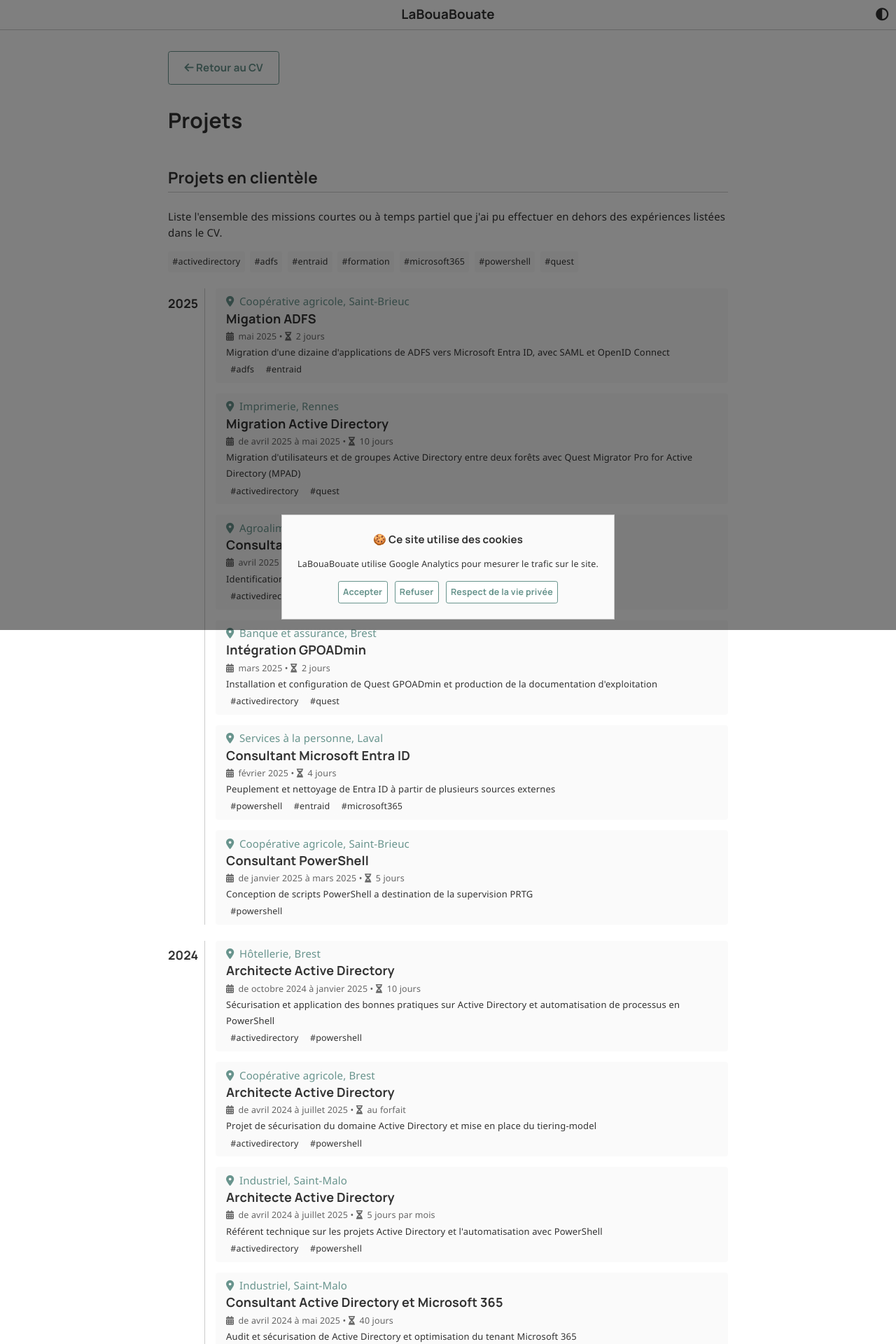
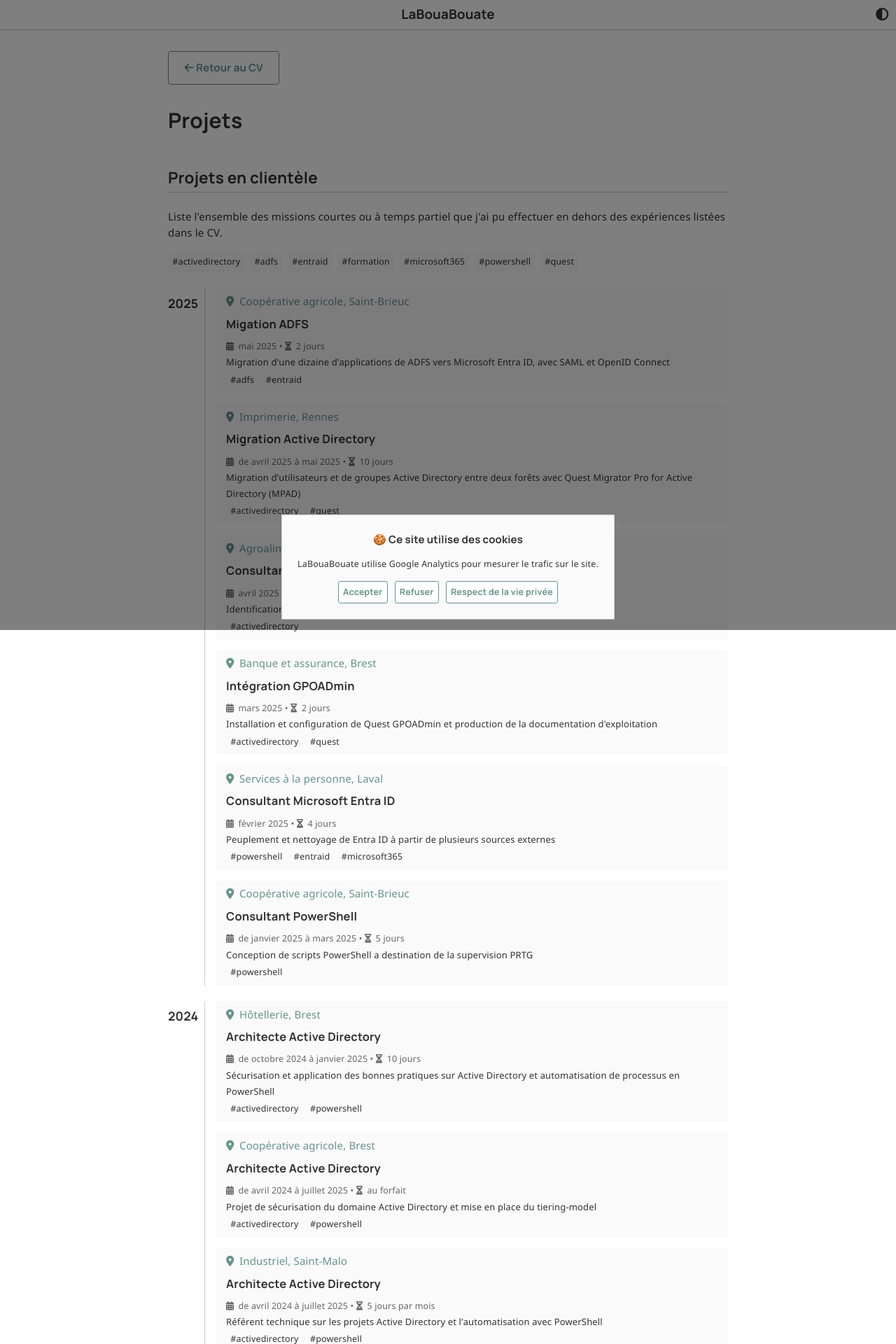
Before and after one commit to leobouard/leobouard.github.io, a Jekyll site: the page built from _pages/projects.html, in a window 1280 px wide. Shown: the top 1920 px of the page at 70% size. Built offline with Jekyll 4.4.1, drawn with Linux system fonts in a browser that asks for light colours; nearby versions of some CDN libraries; some web fonts are replaced.

Commit message:
Update cv.scss

```diff
--- a/assets/css/cv.scss
+++ b/assets/css/cv.scss
@@ -301,8 +301,8 @@ div.project span {
 }
 
 div.project h4 {
-    margin: 0;
-    font-size: larger;
+    margin: 0.5em 0;
+    font-size: 1.1em;
 }
 
 div.project small {
```
